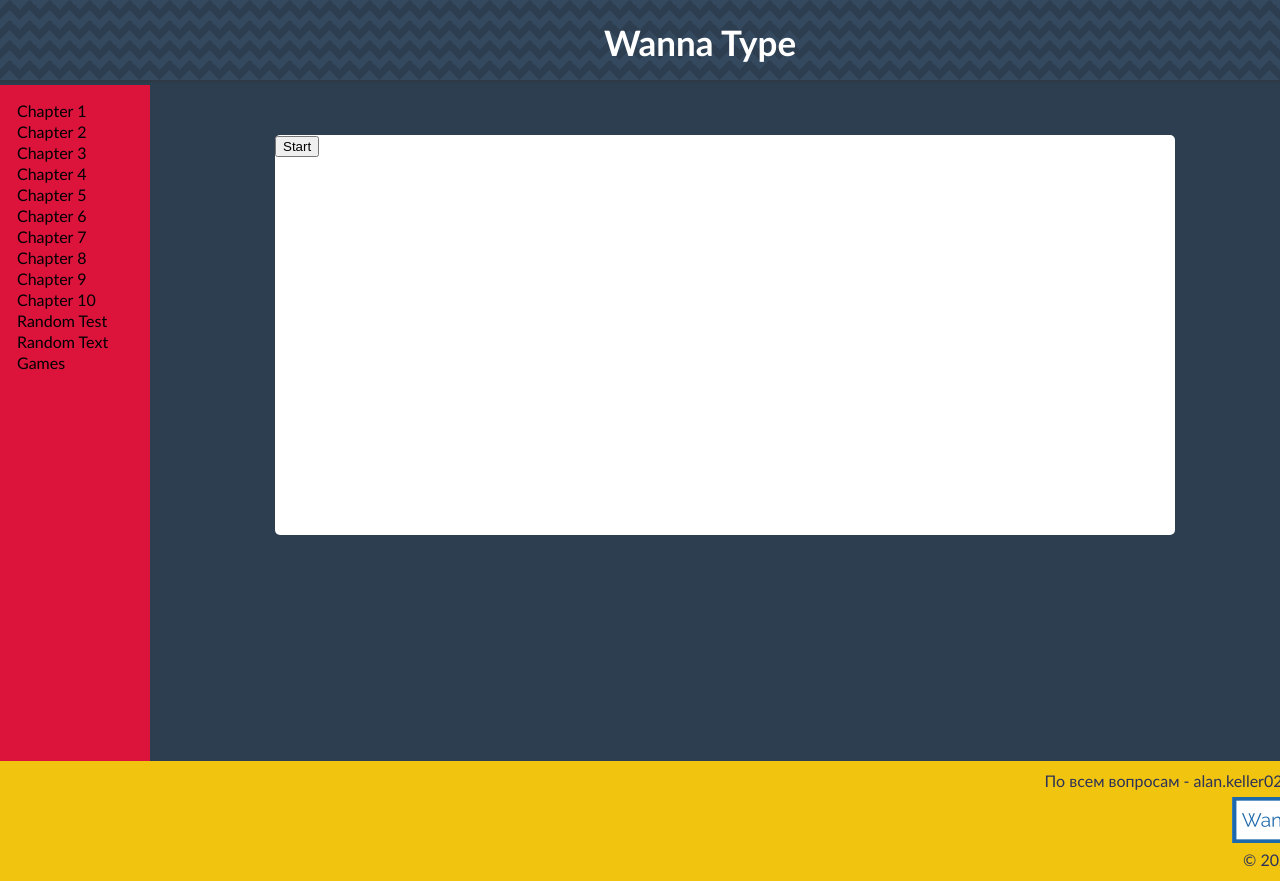
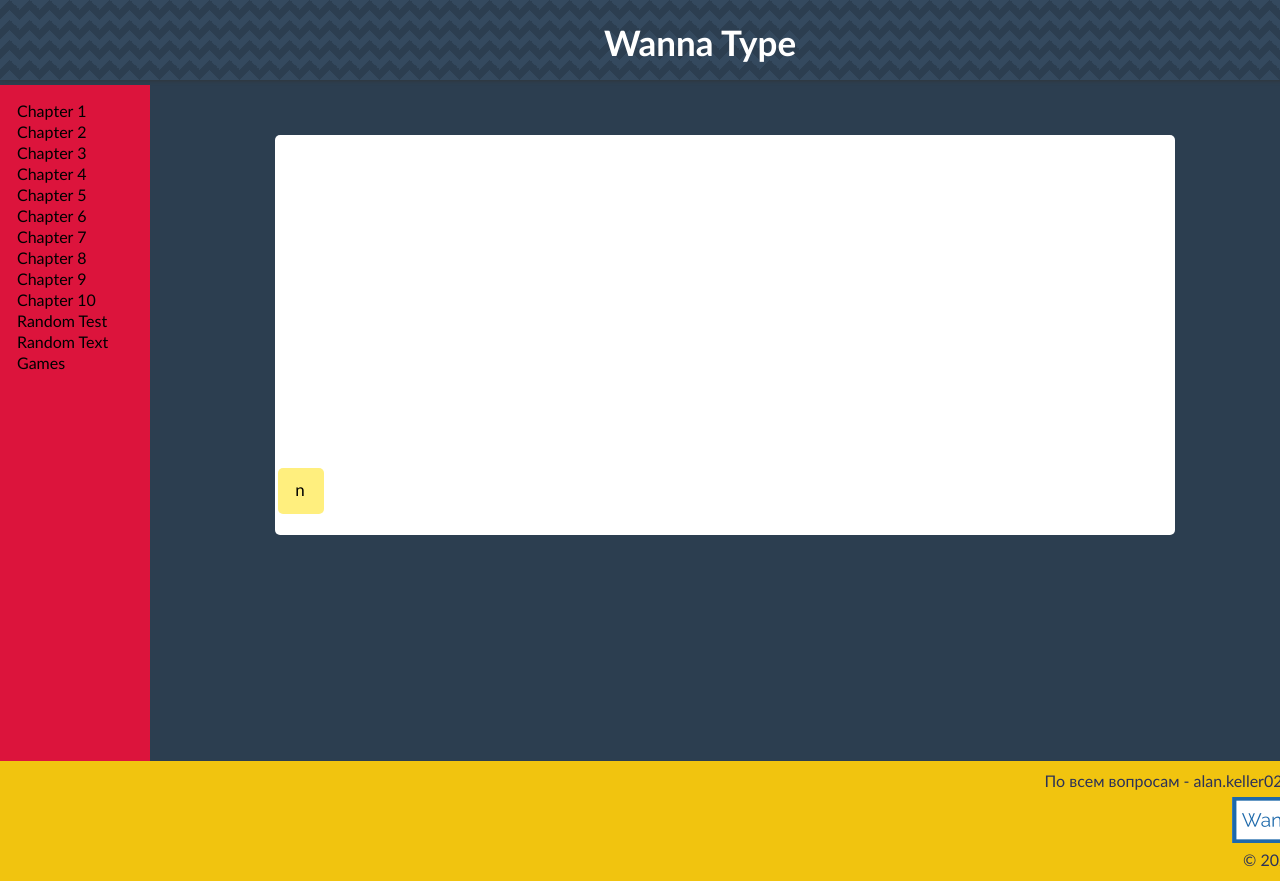
Before and after one commit to Kelly0210/WannaType, a React (Create React App) app: page /games in a window 1280 px wide. Shown: the top 881 px of the page. Built offline with nearby package versions, Linux system fonts and the light colour scheme.

Commit message:
add generation letters for Lesson 1

```diff
--- a/src/Components/CustomTextArea/CustomTextArea.jsx
+++ b/src/Components/CustomTextArea/CustomTextArea.jsx
@@ -1,13 +1,41 @@
 import React from 'react';
 import style from './CustomTextArea.module.css';
 
-const CustomTextArea = () => {
+const initialLetters = ['j', 'f', ' '];
+let generateLesson = '';
 
-    return (
-        <div className={style.container}>
-        <textarea autoFocus></textarea>
-        </div>
-    )
+for (let i = 0; i < 40; i++) {
+    let generateLetters = initialLetters[Math.floor(Math.random() * 3)];
+    generateLesson += generateLetters;
+}
+
+class CustomTextArea extends React.Component {
+
+    constructor() {
+        super();
+        this.state = {value: ''};
+        this.state = {placeholder: generateLesson}
+
+        this.handleChange = this.handleChange.bind(this);
+    }
+
+    handleChange(event) {
+        this.setState({value: event.target.value});
+        console.log(this.state.placeholder);
+    }
+
+    render() {
+        return (
+            <div>
+                <textarea autoFocus
+                          className={style.inputField}
+                          onChange={this.handleChange}
+                          value={this.state.value}
+                          placeholder={this.state.placeholder}
+                          />
+            </div>
+        )
+    }
 }
 
 export default CustomTextArea
--- a/src/Components/CustomTextArea/CustomTextArea.module.css
+++ b/src/Components/CustomTextArea/CustomTextArea.module.css
@@ -1,4 +1,5 @@
-textarea {
+.inputField {
+    font-size: 21px;
     width: 900px;
     height: 300px;
     resize: none;
--- a/src/Components/Games/FallingKeys.jsx
+++ b/src/Components/Games/FallingKeys.jsx
@@ -60,7 +60,7 @@ const GenerateKey = () => {
             break;
     }
     return <div className={combinedClass}>
-        <span>{generateLetter}</span>
+        <span className={style.containerKey}>{generateLetter}</span>
         </div>;
 }
 
@@ -70,7 +70,8 @@ const FallingKeys = () => {
         <div className={style.display}>
          {/* {setInterval(() => GenerateKey(), 50)} */}
          {/* {setInterval(GenerateKey, 1000)} */}
-         <button onClick={() => GenerateKey()}>Start</button>
+         {/* <button onClick={() => GenerateKey()}>Start</button> */}
+         {GenerateKey()}
         </div>
     )
 }
--- a/src/Components/Games/FallingKeys.module.css
+++ b/src/Components/Games/FallingKeys.module.css
@@ -8,12 +8,21 @@
 
 .key {
     display: inline-block;
+    position: relative;
     width: 46px;
     height: 46px;
     border-radius: 5px;
     margin: 0px 3px;
-    background-color: aqua;
-    text-align: center;
+}
+
+
+.containerKey {
+    font-size: 17px;
+    position: absolute;
+
+    top: 46%;
+    right: 42%;
+    transform: translate(0, -50%);
 }
 
 @keyframes falling {
--- a/src/Components/Keyboard/Keyboard.module.css
+++ b/src/Components/Keyboard/Keyboard.module.css
@@ -56,7 +56,6 @@
 }
 .keyShift {
     width: 114px;
-    text-align: left;
 }
 .keySpace {
     width: 400px;
@@ -70,3 +69,7 @@
 .wrongKey {
     border: 3px solid crimson;
 }
+
+#kek {
+    color: red;
+}
```
